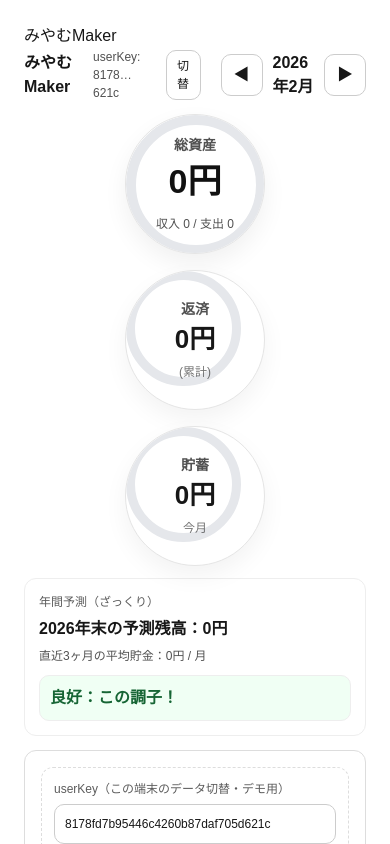
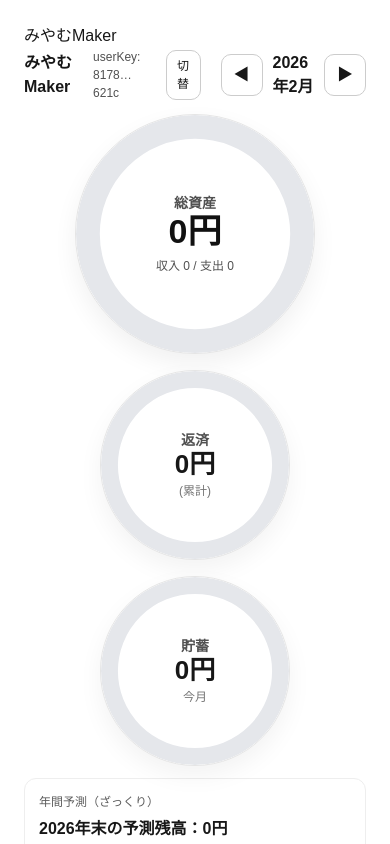
Before and after one commit to miyamu386-coder/miyamu-budget, a Next.js app: page / in a window 390 px wide. Shown: the top 844 px of the page. Built offline with nearby package versions, Linux system fonts and the light colour scheme; no server answers.

Commit message:
fix: responsive rings layout

```diff
--- a/app/TransactionsClient.tsx
+++ b/app/TransactionsClient.tsx
@@ -33,12 +33,10 @@ function calcSummary(transactions: Transaction[]): Summary {
 }
 
 function ymdToMonthKey(ymd: string) {
-  // "2026-02-08" -> "2026-02"
   return ymd.slice(0, 7);
 }
 
 function fmtYM(ym: string) {
-  // "2026-02" -> "2026年2月"
   const [y, m] = ym.split("-");
   return `${y}年${Number(m)}月`;
 }
@@ -78,36 +76,37 @@ function normalizeUserKeyInput(s: string) {
 
 /**
  * ✅ リング描画（SVG）
- * progress: 0〜1
+ * - 親の円サイズに追従するため、width/height を 100% にする
+ * - viewBox を 0..100 の正規化座標に固定する
  */
 function Ring({
-  size,
-  stroke,
   progress,
   color,
   trackColor = "#e5e7eb",
+  stroke = 10, // 0..100座標系での太さ
 }: {
-  size: number;
-  stroke: number;
   progress: number;
   color: string;
   trackColor?: string;
+  stroke?: number;
 }) {
   const p = clamp01(progress);
+  const size = 100;
   const r = (size - stroke) / 2;
   const c = 2 * Math.PI * r;
   const dashOffset = c * (1 - p);
 
   return (
     <svg
-      width={size}
-      height={size}
+      width="100%"
+      height="100%"
       style={{
         position: "absolute",
         inset: 0,
         pointerEvents: "none",
       }}
       viewBox={`0 0 ${size} ${size}`}
+      preserveAspectRatio="xMidYMid meet"
     >
       {/* track */}
       <circle
@@ -296,14 +295,14 @@ export default function TransactionsClient({ initialTransactions }: Props) {
       : "良好：この調子！";
 
   // =========================
-  // ✅ 3つの円（残高/返済/貯蓄）＋タップで拡大＋詳細表示＋任意額入力UI
+  // ✅ 3つの円（残高/返済/貯蓄）
   // =========================
 
   // 返済総額（任意）
   const [debtTotalStr, setDebtTotalStr] = useState<string>("0");
   const debtTotal = Number(debtTotalStr.replace(/,/g, "")) || 0;
 
-  // 「返済」扱いの条件：カテゴリに「返済」を含む支出
+  // 「返済」扱い：カテゴリに「返済」を含む支出
   const isRepayment = (t: Transaction) => {
     const c = (t.category ?? "").trim();
     return t.type === "expense" && c.includes("返済");
@@ -321,7 +320,6 @@ export default function TransactionsClient({ initialTransactions }: Props) {
   const remainingDebt = Math.max(0, debtTotal - repaidTotal);
 
   // ✅ リング進捗
-  // 残高：目標に近づくほど増える（グレー）
   const balanceRingProgress = progressToTarget;
 
   // 返済：B方式 → 「残り割合」が減っていく（赤）
@@ -331,7 +329,7 @@ export default function TransactionsClient({ initialTransactions }: Props) {
   // 貯蓄：今月目標に近づくほど増える（緑）
   const saveRingProgress = progressMonthlySave;
 
-  // スマホ判定（サイズ調整）
+  // スマホ判定
   const [isMobile, setIsMobile] = useState(false);
   useEffect(() => {
     const mq = window.matchMedia("(max-width: 600px)");
@@ -346,29 +344,44 @@ export default function TransactionsClient({ initialTransactions }: Props) {
     "balance" | "debt" | "save" | null
   >(null);
 
-  // ✅ 円のサイズ（表示用：拡大縮小）
-  const sizeFor = (key: "balance" | "debt" | "save") => {
-    const base = isMobile ? 140 : 240; // 通常（スマホは少し小さめ）
-    const active = isMobile ? 220 : 300; // 拡大
-    const small = isMobile ? 115 : 190; // 他2つ
+  /**
+   * ✅ サイズを clamp() でレスポンシブ化
+   * - PC: 上限で止まる
+   * - スマホ: vwに合わせて縮む
+   */
+  const sizeCss = (key: "balance" | "debt" | "save") => {
+    // 通常サイズ（未拡大）
+    const base =
+      key === "balance"
+        ? isMobile
+          ? "clamp(160px, 70vw, 240px)"
+          : "clamp(220px, 28vw, 300px)"
+        : isMobile
+        ? "clamp(130px, 52vw, 190px)"
+        : "clamp(180px, 20vw, 240px)";
+
+    // 拡大サイズ
+    const active =
+      key === "balance"
+        ? isMobile
+          ? "clamp(220px, 84vw, 300px)"
+          : "clamp(260px, 32vw, 340px)"
+        : isMobile
+        ? "clamp(190px, 72vw, 260px)"
+        : "clamp(220px, 26vw, 300px)";
+
+    // 他2つを少し小さく
+    const small =
+      isMobile ? "clamp(115px, 46vw, 170px)" : "clamp(170px, 18vw, 220px)";
 
     if (activeCircle === null) return base;
     return activeCircle === key ? active : small;
   };
 
-  // ✅ リングのサイズは「固定」(ここがリング消え対策の肝)
-  const baseSizeFor = (key: "balance" | "debt" | "save") => {
-    if (key === "balance") return isMobile ? 140 : 240;
-    if (key === "debt") return isMobile ? 115 : 190;
-    return isMobile ? 115 : 190;
-  };
-
-  // ✅ strokeも固定サイズに合わせて安定化
+  // stroke（正規化 0..100座標）
   const strokeFor = (key: "balance" | "debt" | "save") => {
-    const s = baseSizeFor(key);
-    // 大きい円は少し太く、他は少し細く
-    if (key === "balance") return s >= 200 ? 12 : 10;
-    return s >= 180 ? 11 : 9;
+    if (key === "balance") return 10;
+    return 9;
   };
 
   // どの円をタップしたかで入力UIを出す
@@ -528,33 +541,27 @@ export default function TransactionsClient({ initialTransactions }: Props) {
       )}
 
       {/* ✅ 3つの円サマリー（タップで拡大＆詳細表示） */}
-      {/* ★ PC版の「左右に散らばる」対策：maxWidthで中央寄せ */}
-      <div style={{ maxWidth: 900, margin: "0 auto" }}>
+      <div style={{ maxWidth: 860, margin: "0 auto" }}>
         <div
           style={{
             display: "grid",
             gridTemplateColumns: isMobile ? "1fr" : "1fr 1fr",
             gap: 16,
+            justifyItems: "center",
             alignItems: "center",
             marginBottom: 12,
           }}
         >
           {/* 上の円（残高） */}
-          <div
-            style={{
-              gridColumn: isMobile ? "auto" : "1 / 3",
-              display: "flex",
-              justifyContent: "center",
-            }}
-          >
+          <div style={{ gridColumn: isMobile ? "auto" : "1 / 3" }}>
             <div
               role="button"
               onClick={() =>
                 setActiveCircle(activeCircle === "balance" ? null : "balance")
               }
               style={{
-                width: sizeFor("balance"),
-                height: sizeFor("balance"),
+                width: sizeCss("balance"),
+                height: sizeCss("balance"),
                 borderRadius: 999,
                 border: "1px solid #e5e5e5",
                 background: "#fff",
@@ -569,11 +576,10 @@ export default function TransactionsClient({ initialTransactions }: Props) {
                 textAlign: "center",
                 position: "relative",
                 overflow: "hidden",
+                padding: 12,
               }}
             >
-              {/* ✅ 残高リング（グレー）※サイズは固定で描画 */}
               <Ring
-                size={baseSizeFor("balance")}
                 stroke={strokeFor("balance")}
                 progress={balanceRingProgress}
                 color="#9ca3af"
@@ -587,6 +593,7 @@ export default function TransactionsClient({ initialTransactions }: Props) {
                   fontSize: activeCircle === "balance" ? 42 : 34,
                   fontWeight: 900,
                   color: summary.balance < 0 ? "#ef4444" : "#111",
+                  lineHeight: 1.05,
                 }}
               >
                 {yen(summary.balance)}円
@@ -605,15 +612,15 @@ export default function TransactionsClient({ initialTransactions }: Props) {
           </div>
 
           {/* 左下（返済） */}
-          <div style={{ display: "flex", justifyContent: "center" }}>
+          <div>
             <div
               role="button"
               onClick={() =>
                 setActiveCircle(activeCircle === "debt" ? null : "debt")
               }
               style={{
-                width: sizeFor("debt"),
-                height: sizeFor("debt"),
+                width: sizeCss("debt"),
+                height: sizeCss("debt"),
                 borderRadius: 999,
                 border: "1px solid #e5e5e5",
                 background: "#fff",
@@ -628,11 +635,10 @@ export default function TransactionsClient({ initialTransactions }: Props) {
                 textAlign: "center",
                 position: "relative",
                 overflow: "hidden",
+                padding: 12,
               }}
             >
-              {/* ✅ 返済リング（赤：残り割合が減る）※サイズ固定で描画 */}
               <Ring
-                size={baseSizeFor("debt")}
                 stroke={strokeFor("debt")}
                 progress={debtRingProgress}
                 color="#ef4444"
@@ -645,6 +651,7 @@ export default function TransactionsClient({ initialTransactions }: Props) {
                 style={{
                   fontSize: activeCircle === "debt" ? 32 : 26,
                   fontWeight: 900,
+                  lineHeight: 1.05,
                 }}
               >
                 {yen(repaidTotal)}円
@@ -662,15 +669,15 @@ export default function TransactionsClient({ initialTransactions }: Props) {
           </div>
 
           {/* 右下（貯蓄） */}
-          <div style={{ display: "flex", justifyContent: "center" }}>
+          <div>
             <div
               role="button"
               onClick={() =>
                 setActiveCircle(activeCircle === "save" ? null : "save")
               }
               style={{
-                width: sizeFor("save"),
-                height: sizeFor("save"),
+                width: sizeCss("save"),
+                height: sizeCss("save"),
                 borderRadius: 999,
                 border: "1px solid #e5e5e5",
                 background: "#fff",
@@ -685,11 +692,10 @@ export default function TransactionsClient({ initialTransactions }: Props) {
                 textAlign: "center",
                 position: "relative",
                 overflow: "hidden",
+                padding: 12,
               }}
             >
-              {/* ✅ 貯蓄リング（緑）※サイズ固定で描画 */}
               <Ring
-                size={baseSizeFor("save")}
                 stroke={strokeFor("save")}
                 progress={saveRingProgress}
                 color="#22c55e"
@@ -702,11 +708,14 @@ export default function TransactionsClient({ initialTransactions }: Props) {
                 style={{
                   fontSize: activeCircle === "save" ? 32 : 26,
                   fontWeight: 900,
+                  lineHeight: 1.05,
                 }}
               >
                 {yen(savedThisMonth)}円
               </div>
-              <div style={{ marginTop: 4, fontSize: 12, opacity: 0.6 }}>今月</div>
+              <div style={{ marginTop: 4, fontSize: 12, opacity: 0.6 }}>
+                今月
+              </div>
 
               {activeCircle === "save" && (
                 <div style={{ marginTop: 10, fontSize: 13, opacity: 0.85 }}>
@@ -726,6 +735,9 @@ export default function TransactionsClient({ initialTransactions }: Props) {
             borderRadius: 12,
             padding: 14,
             marginBottom: 14,
+            maxWidth: 860,
+            marginLeft: "auto",
+            marginRight: "auto",
           }}
         >
           <div style={{ fontWeight: 900, marginBottom: 8 }}>
@@ -882,6 +894,9 @@ export default function TransactionsClient({ initialTransactions }: Props) {
           borderRadius: 12,
           padding: 14,
           marginBottom: 14,
+          maxWidth: 860,
+          marginLeft: "auto",
+          marginRight: "auto",
         }}
       >
         <div style={{ fontSize: 12, opacity: 0.7 }}>年間予測（ざっくり）</div>
```
